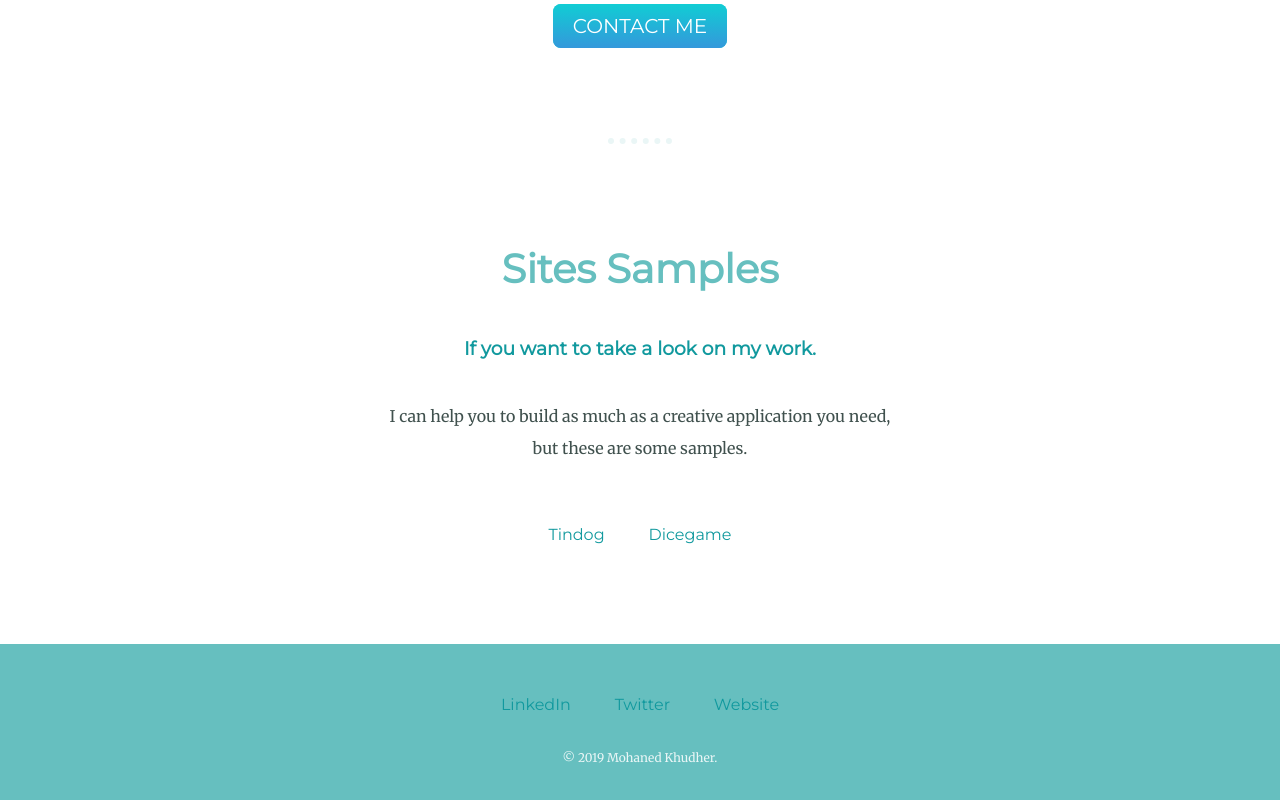
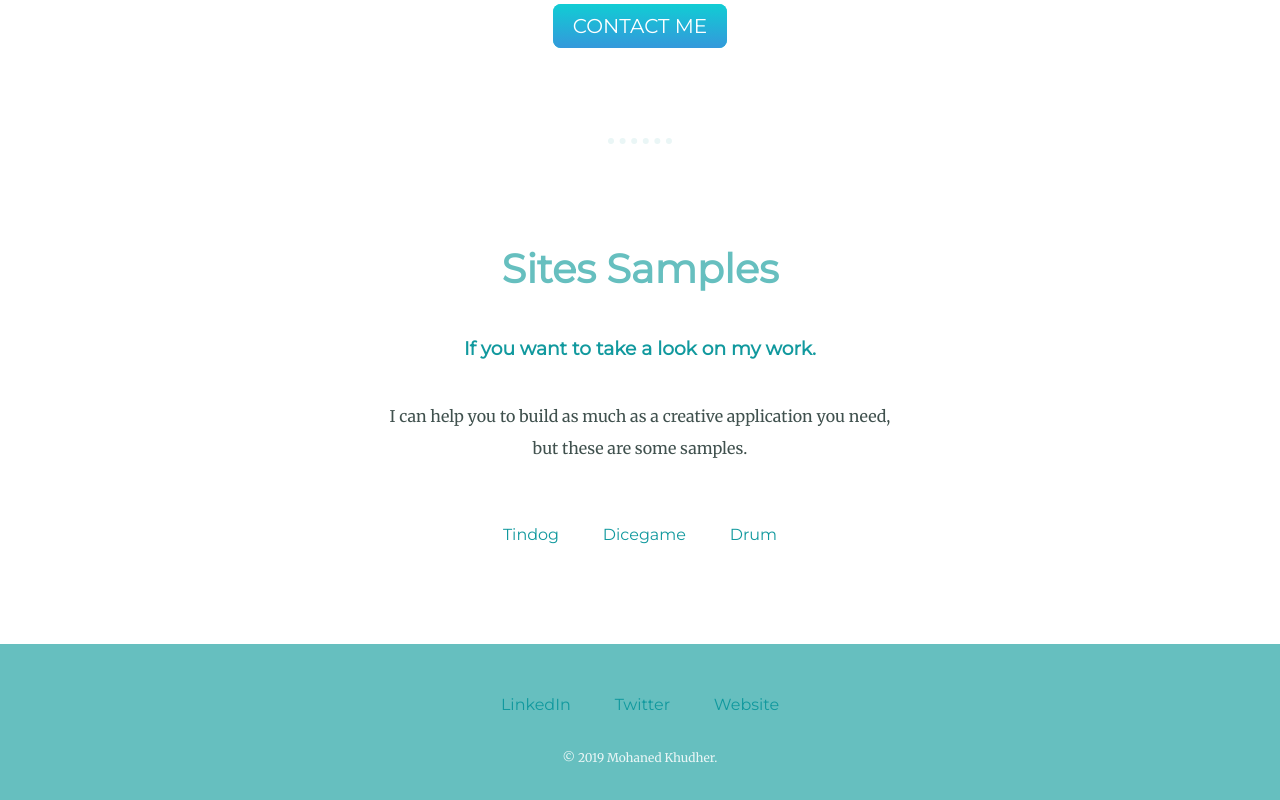
Before and after one commit to codesarts/Create-New-Application, a plain HTML site: page index.html in a window 1280 px wide. Shown: the part 2701-3501 px from the top of the page. Drawn offline with Linux system fonts and the light colour scheme.

Commit message:
updated Index adding Drum website link

```diff
--- a/index.html
+++ b/index.html
@@ -57,6 +57,7 @@
       <p class="contact-message">I can help you to build as much as a creative application you need, but these are some samples.</p>
       <a class="footer-link" href="https://codesarts.github.io/tindog/">Tindog</a>
       <a class="footer-link" href="https://codesarts.github.io/dicegame/">Dicegame</a>
+      <a class="footer-link" href="https://codesarts.github.io/Drum/">Drum</a>
     </div>
 
   </div>
```
